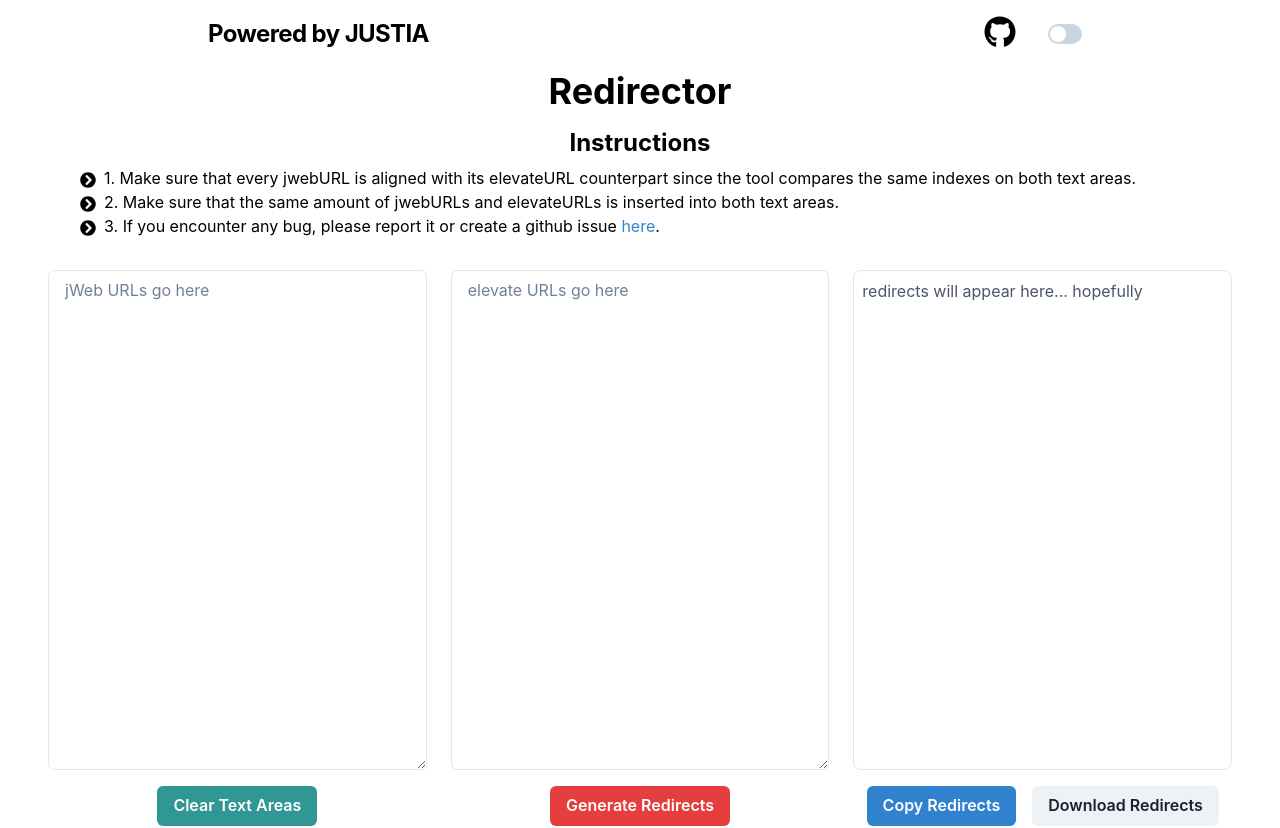
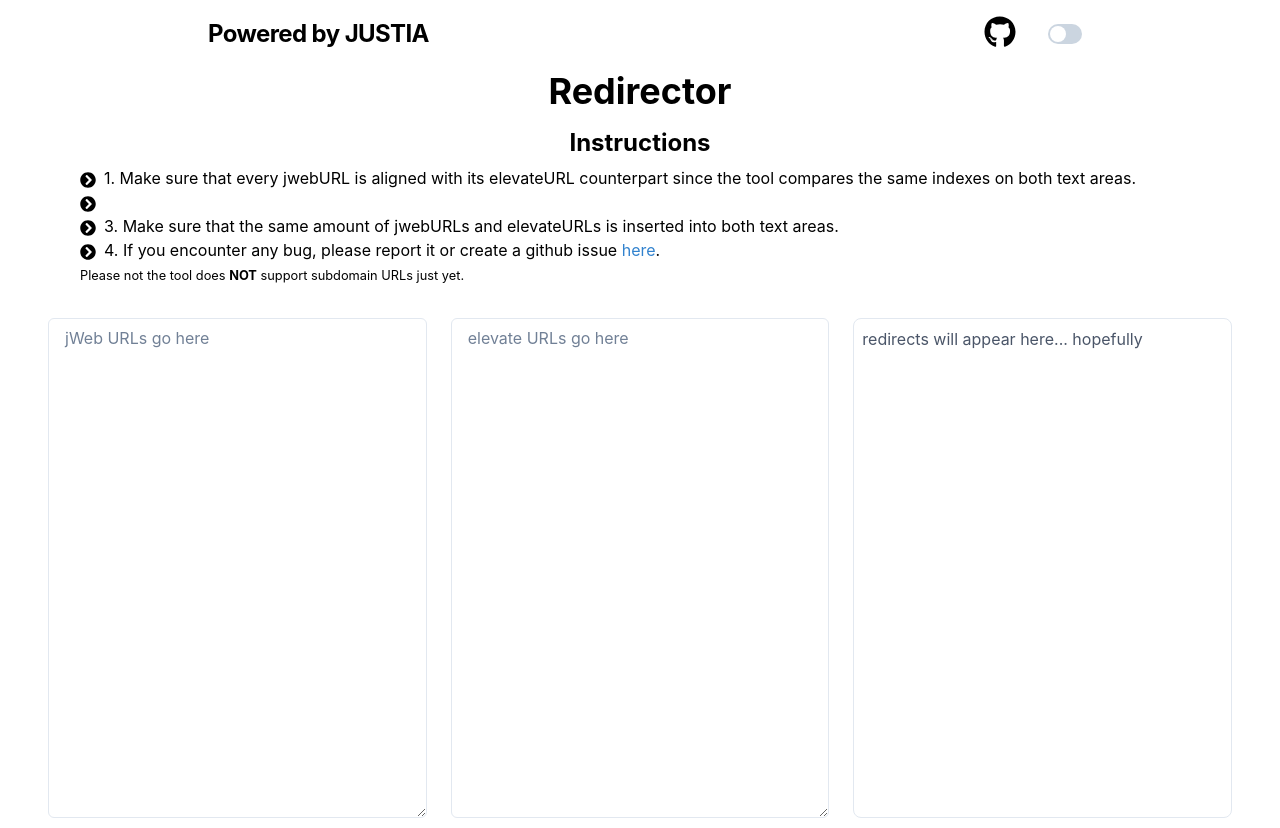
Before and after one commit to jorgecontrerasostos/redirector, a Next.js app: page / in a window 1280 px wide. Shown: the top 828 px of the page. Built offline with nearby package versions, Linux system fonts and the light colour scheme.

Commit message:
update instructions

```diff
--- a/components/Instructions.jsx
+++ b/components/Instructions.jsx
@@ -3,8 +3,7 @@
   List,
   ListItem,
   ListIcon,
-  OrderedList,
-  UnorderedList,
+  Text,
   Heading,
   Box,
   Container,
@@ -27,13 +26,19 @@
             areas.
           </ListItem>
           <ListItem>
+            <ListIcon as={FaChevronCircleRight}>
+              2. Use the live jweb URL and the Elevate .site URL on their
+              corresponding text areas.
+            </ListIcon>
+          </ListItem>
+          <ListItem>
             <ListIcon as={FaChevronCircleRight} color='black.500' />
-            2. Make sure that the same amount of jwebURLs and elevateURLs is
+            3. Make sure that the same amount of jwebURLs and elevateURLs is
             inserted into both text areas.
           </ListItem>
           <ListItem>
             <ListIcon as={FaChevronCircleRight} color='black.500' />
-            3. If you encounter any bug, please report it or create a github
+            4. If you encounter any bug, please report it or create a github
             issue{' '}
             <Link
               href='https://github.com/jorgecontrerasostos/redirector'
@@ -46,6 +51,10 @@
             .
           </ListItem>
         </List>
+        <Text as='small'>
+          Please not the tool does <strong>NOT</strong> support subdomain URLs
+          just yet.
+        </Text>
       </Container>
     </Box>
   )
```
